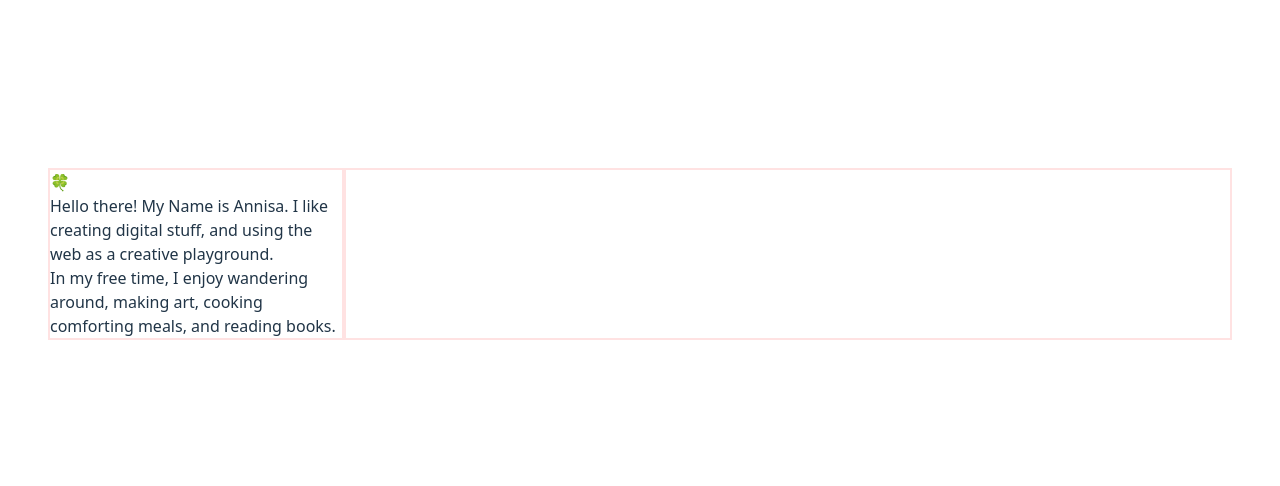
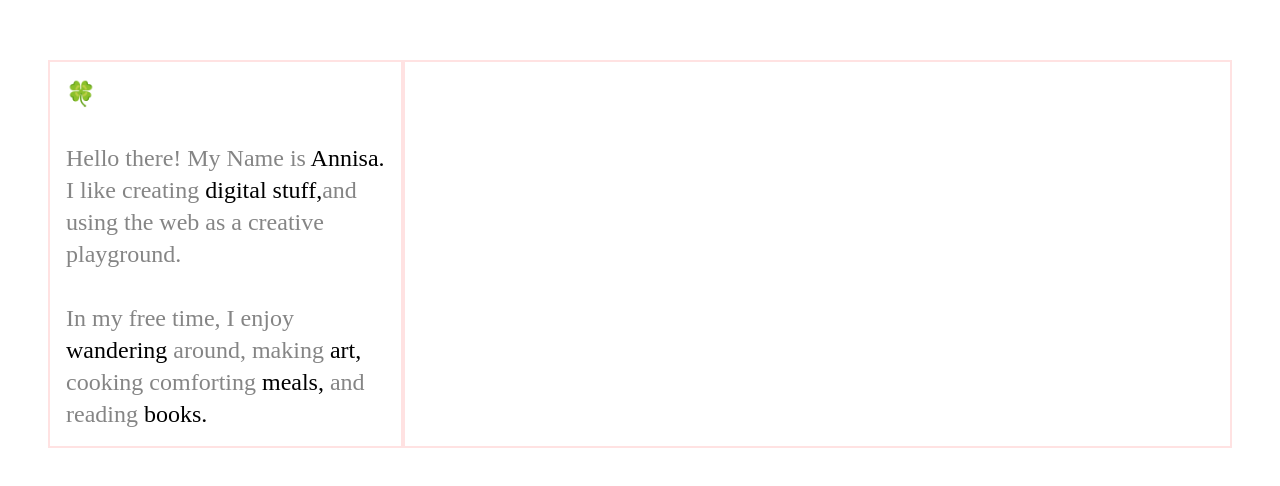
Before and after one commit to annisa-rachma/annisarachma.com, a React (Vite) app: page / in a window 1280 px wide. Shown: the part 146-632 px from the top of the page. Built offline with nearby package versions, Linux system fonts and the light colour scheme.

Commit message:
feat: add description

```diff
--- a/index.html
+++ b/index.html
@@ -1,9 +1,15 @@
-<!doctype html>
+<!DOCTYPE html>
 <html lang="en">
   <head>
     <meta charset="UTF-8" />
     <link rel="icon" type="image/svg+xml" href="/vite.svg" />
-    <link href="/src/styles.css" rel="stylesheet">
+    <link href="/src/styles.css" rel="stylesheet" />
+    <link rel="preconnect" href="https://fonts.googleapis.com" />
+    <link rel="preconnect" href="https://fonts.gstatic.com" crossorigin />
+    <link
+      href="https://fonts.googleapis.com/css2?family=Lato:ital,wght@0,100;0,300;0,400;0,700;0,900;1,100;1,300;1,400;1,700;1,900&family=Roboto+Serif:ital,opsz,wght@0,8..144,100..900;1,8..144,100..900&display=swap"
+      rel="stylesheet"
+    />
     <meta name="viewport" content="width=device-width, initial-scale=1.0" />
     <title>Annisa Rachmasari</title>
   </head>
--- a/src/App.css
+++ b/src/App.css
@@ -3,4 +3,5 @@
   /* margin: 0 auto;
   padding: 2rem; */
   /* text-align: center; */
+
 }
--- a/src/App.tsx
+++ b/src/App.tsx
@@ -6,18 +6,21 @@ function App() {
   return (
     <>
       <div className="w-screen max-w-[100vw] p-12 flex">
-        <div className="w-[25%] border-red-100 border-2">
+        <div className="w-[30%] border-red-100 border-2 font-[roboto-serif] text-2xl p-4 text-grey">
           <p className="text-left">
-            🍀 <br/>
-            Hello there! My Name is Annisa. I like creating digital stuff,
+            🍀 <br/><br/>
+            Hello there! My Name is <span className="text-black">Annisa.</span> I like creating <span className="text-black">digital stuff,</span>
             and using the web as a creative playground.
-            <br/>
+            <br/><br/>
             In my free time, I enjoy
-            wandering around, making art, cooking comforting meals, and reading
-            books.
+            <span className="text-black"> wandering</span> around, making <span className="text-black">art,</span> cooking comforting <span className="text-black"> meals,</span> and reading
+            <span className="text-black"> books.</span>
           </p>
+          <div>
+
+          </div>
         </div>
-        <div className="border-red-100 border-2 w-[75%]">
+        <div className="border-red-100 border-2 w-[70%] p-4">
 
         </div>
       </div>
--- a/src/index.css
+++ b/src/index.css
@@ -14,6 +14,10 @@
   text-rendering: optimizeLegibility;
   -webkit-font-smoothing: antialiased;
   -moz-osx-font-smoothing: grayscale;
+}
+
+@theme {
+  --color-grey: #858585
 }
 
 a {
```
